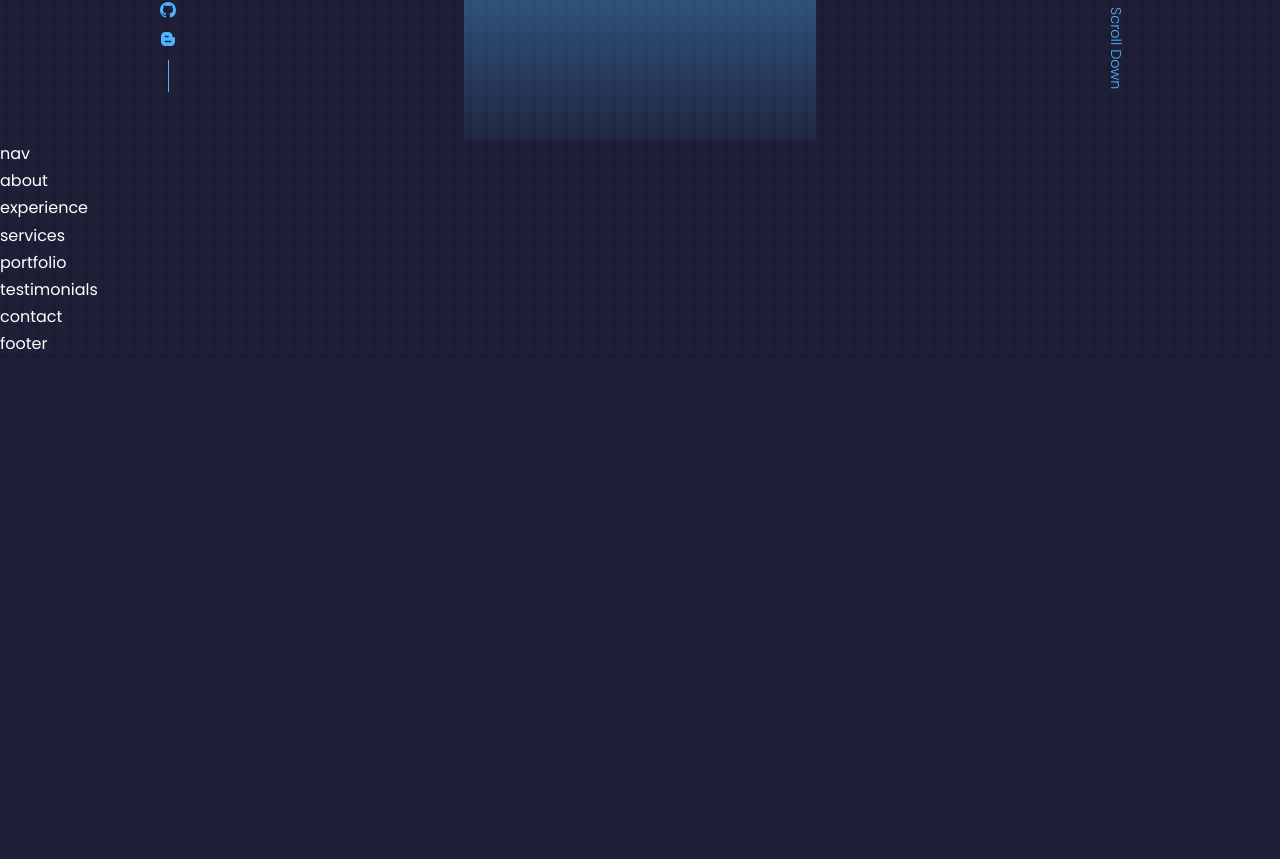
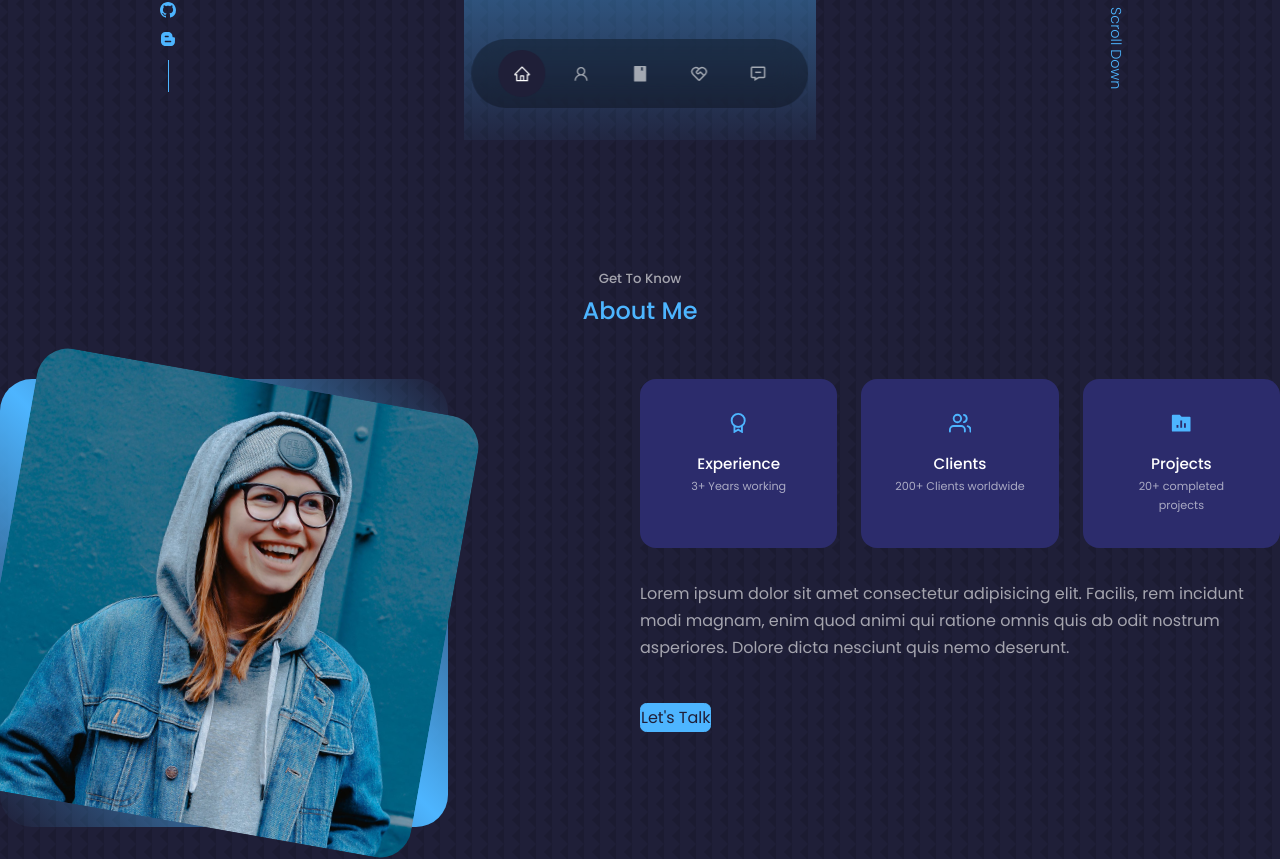
Before and after one commit to prajjwalkumar17/Portfolio, a React (Create React App) app: page / in a window 1280 px wide. Shown: the part 660-1519 px from the top of the page. Before the commit the page ends 1018 px from the top, so only its background shows below. Built offline with nearby package versions, Linux system fonts and the light colour scheme.

Commit message:
making of about

```diff
--- a/src/components/about/about.css
+++ b/src/components/about/about.css
@@ -0,0 +1,89 @@
+/** @format */
+
+.about__container {
+  display: grid;
+  grid-template-columns: 35% 50%;
+  gap: 15%;
+}
+.about__me {
+  width: 100%;
+  aspect-ratio: 1/1;
+  border-radius: 2rem;
+  background: linear-gradient(
+    45deg,
+    transparent,
+    var(--color-primary),
+    transparent
+  );
+  display: grid;
+  place-items: center;
+}
+.about__me-image {
+  border-radius: 2rem;
+  overflow: hidden;
+  transform: rotate(10deg);
+  transition: var(--transition);
+}
+
+.about__me-image:hover {
+  transform: rotate(0deg);
+}
+.about__cards {
+  display: grid;
+  grid-template-columns: repeat(3, 1fr);
+  gap: 1.5rem;
+}
+.about__card {
+  background: var(--color-bg-variant);
+  border: 1px, solid, transparent;
+  border-radius: 1rem;
+  padding: 2rem;
+  text-align: center;
+  transition: var(--transition);
+}
+.about__card:hover {
+  background: transparent;
+  border-color: var(--color-primary-variant);
+  cursor: default;
+}
+.about__icon {
+  color: var(--color-primary);
+  font-size: 1.4rem;
+  margin-bottom: 1rem;
+}
+
+.about__card h5 {
+  font-size: 0.95rem;
+}
+.about__card small {
+  font-size: 0.7rem;
+  color: var(--color-light);
+}
+.about__content p {
+  margin: 2rem 0 2.6rem;
+  color: var(--color-light);
+}
+/*===================Media que (Medium devices)=============*/
+@media screen and (max-width: 1024px) {
+  .about__container {
+    grid-template-columns: 1fr;
+    gap: 0;
+  }
+  .about__me {
+    width: 50%;
+    margin: 2rem auto 4 rem;
+  }
+  .about__content p {
+    margin: 1rem 0 1.5 rem;
+  }
+}
+
+@media screen and (max-width: 600px) {
+  header {
+    height: 68 vh;
+  }
+  .header_socials,
+  .scroll_down {
+    display: none;
+  }
+}
--- a/src/components/about/about.jsx
+++ b/src/components/about/about.jsx
@@ -2,9 +2,54 @@
 
 import React from "react";
 import "./about.css";
+import ME from "./../../assets/me-about.jpg";
+import { RiAwardLine } from "react-icons/ri";
+import { FiUsers } from "react-icons/fi";
+import { RiFolderChartFill } from "react-icons/ri";
 
 const about = () => {
-  return <div>about</div>;
+  return (
+    <section id="about">
+      <h5>Get To Know</h5>
+      <h2>About Me</h2>
+      <div className="about__container">
+        <div className="about__me">
+          <div className="about__me-image">
+            <img src={ME} alt="About image" />
+          </div>
+        </div>
+        <div className="about__content">
+          <div className="about__cards">
+            <article className="about__card">
+              <RiAwardLine className="about__icon" />
+              <h5>Experience</h5>
+              <small>3+ Years working</small>
+            </article>
+
+            <article className="about__card">
+              <FiUsers className="about__icon" />
+              <h5>Clients</h5>
+              <small>200+ Clients worldwide</small>
+            </article>
+
+            <article className="about__card">
+              <RiFolderChartFill className="about__icon" />
+              <h5>Projects</h5>
+              <small>20+ completed projects</small>
+            </article>
+          </div>
+          <p>
+            Lorem ipsum dolor sit amet consectetur adipisicing elit. Facilis,
+            rem incidunt modi magnam, enim quod animi qui ratione omnis quis ab
+            odit nostrum asperiores. Dolore dicta nesciunt quis nemo deserunt.
+          </p>
+          <a href="#contact" className="btn btn-primary">
+            Let's Talk
+          </a>
+        </div>
+      </div>
+    </section>
+  );
 };
 
 export default about;
--- a/src/components/contact/contact.jsx
+++ b/src/components/contact/contact.jsx
@@ -4,7 +4,7 @@
 import "./contact.css";
 
 const contact = () => {
-  return <div>contact</div>;
+  return <section id="contact">Contact</section>;
 };
 
 export default contact;
--- a/src/components/experience/experience.jsx
+++ b/src/components/experience/experience.jsx
@@ -4,7 +4,7 @@
 import "./experience.css";
 
 const experience = () => {
-  return <div>experience</div>;
+  return <section id="experience">Experience</section>;
 };
 
 export default experience;
--- a/src/components/nav/nav.css
+++ b/src/components/nav/nav.css
@@ -0,0 +1,32 @@
+/** @format */
+
+nav {
+  background: rgba(0, 0, 0, 0.3);
+  width: max-content;
+  display: block;
+  padding: 0.7rem 1.7rem;
+  z-index: 2;
+  position: fixed;
+  left: 50%;
+  transform: translateX(-50%);
+  bottom: 2rem;
+  display: flex;
+  gap: 0.8rem;
+  border-radius: 3rem;
+  backdrop-filter: blur(15px);
+}
+nav a {
+  background: transparent;
+  padding: 0.9rem;
+  border-radius: 50%;
+  display: flex;
+  color: var(--color-light);
+  font-size: 1.1rem;
+}
+nav a:hover {
+  background: rgba(0, 0, 0, 0.3);
+}
+nav a.active {
+  background: var(--color-bg);
+  color: var(--color-white);
+}
--- a/src/components/nav/nav.jsx
+++ b/src/components/nav/nav.jsx
@@ -1,9 +1,55 @@
 /** @format */
 import React from "react";
 import "./nav.css";
+import { AiOutlineHome } from "react-icons/ai";
+import { AiOutlineUser } from "react-icons/ai";
+import { AiFillBook } from "react-icons/ai";
+import { RiServiceLine } from "react-icons/ri";
+import { BiMessageMinus } from "react-icons/bi";
+import { useState } from "react";
 
 const nav = () => {
-  return <div>nav</div>;
+  // eslint-disable-next-line react-hooks/rules-of-hooks
+  const [activeNav, setActiveNav] = useState("#");
+  return (
+    <nav>
+      <a
+        href="#"
+        onClick={() => setActiveNav("#")}
+        className={activeNav === "#" ? "active" : ""}
+      >
+        <AiOutlineHome />
+      </a>
+      <a
+        href="#about"
+        onClick={() => setActiveNav("#about")}
+        className={activeNav === "#about" ? "active" : ""}
+      >
+        <AiOutlineUser />
+      </a>
+      <a
+        href="#experience"
+        onClick={() => setActiveNav("#experience")}
+        className={activeNav === "#experience" ? "active" : ""}
+      >
+        <AiFillBook />
+      </a>
+      <a
+        href="#services"
+        onClick={() => setActiveNav("#services")}
+        className={activeNav === "#services" ? "active" : ""}
+      >
+        <RiServiceLine />
+      </a>
+      <a
+        href="#contact"
+        onClick={() => setActiveNav("#contact")}
+        className={activeNav === "#contact" ? "active" : ""}
+      >
+        <BiMessageMinus />
+      </a>
+    </nav>
+  );
 };
 
 export default nav;
--- a/src/components/services/services.jsx
+++ b/src/components/services/services.jsx
@@ -3,7 +3,7 @@
 import "./services.css";
 
 const services = () => {
-  return <div>services</div>;
+  return <section id="services">Services</section>;
 };
 
 export default services;
--- a/src/index.css
+++ b/src/index.css
@@ -56,6 +56,7 @@
 }
 section {
   margin-top: 8rem;
+  height: 100vh;
 }
 section > h2,
 section > h5 {
```
